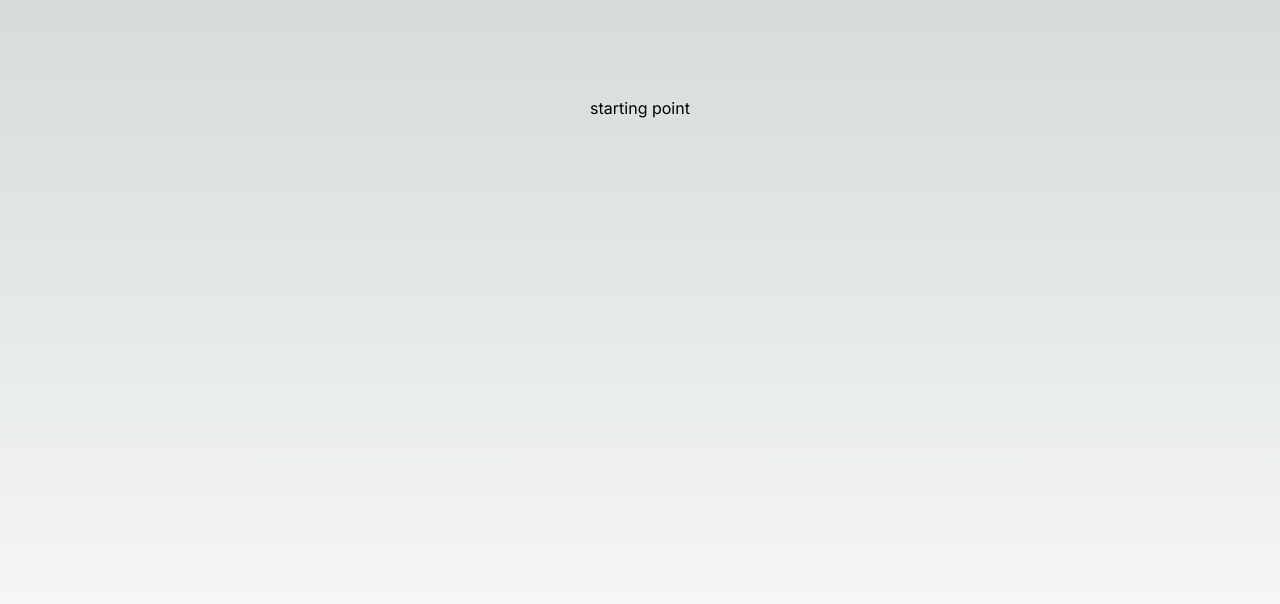
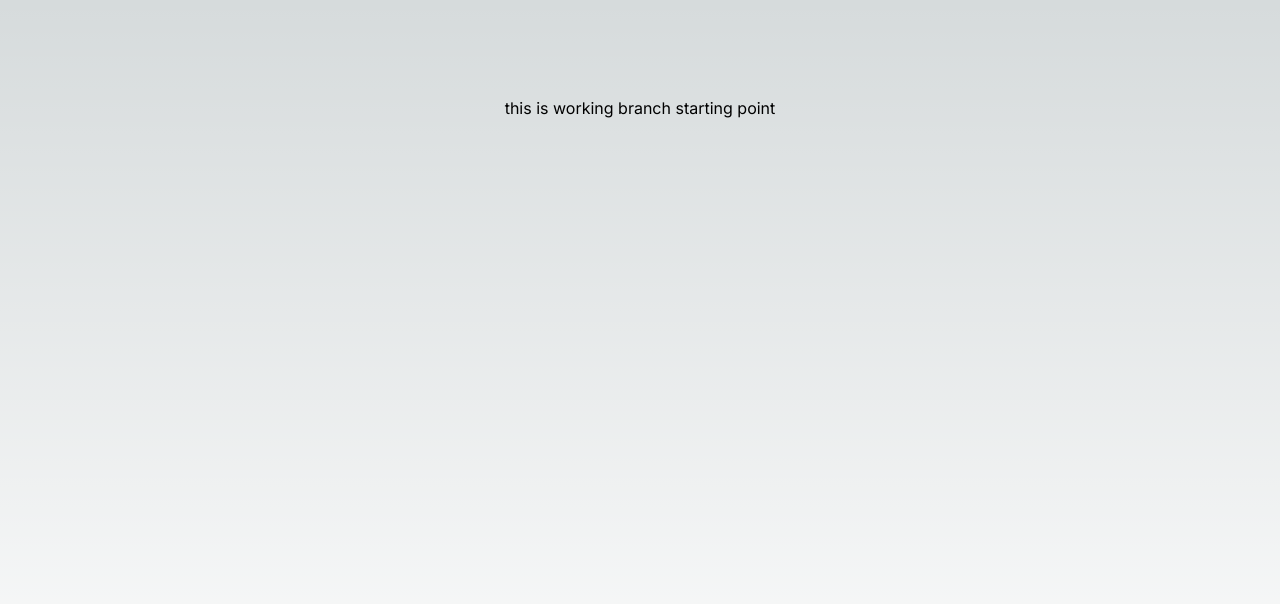
Before and after one commit to HughesBoy/nextjs13, a Next.js app: page / in a window 1280 px wide. Shown: the top 604 px of the page. Built offline with nearby package versions, Linux system fonts and the light colour scheme.

Commit message:
started the working branch

```diff
--- a/app/page.js
+++ b/app/page.js
@@ -3,7 +3,7 @@ import Image from 'next/image'
 export default function Home() {
   return (
     <main className="flex min-h-screen flex-col items-center justify-between p-24">
-      starting point
+      <p>this is working branch starting point</p>
     </main>
   )
 }
```
